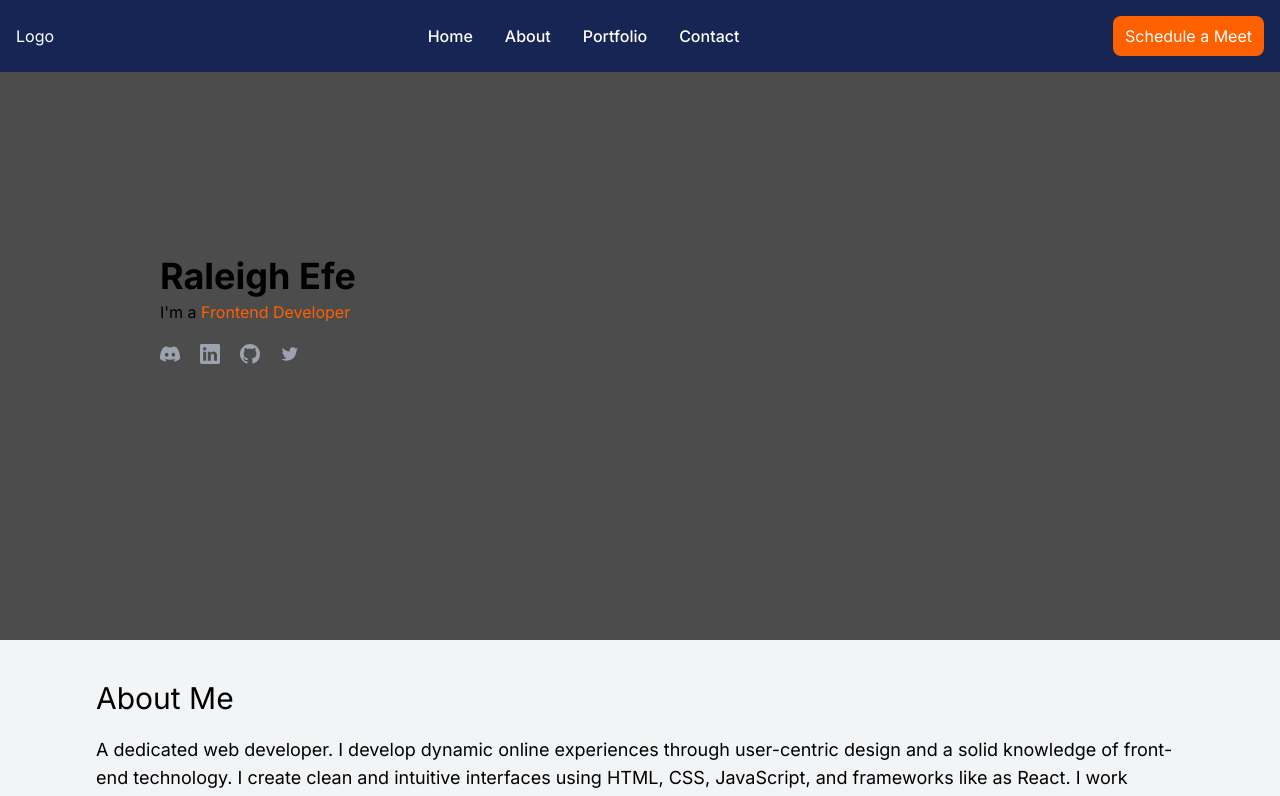
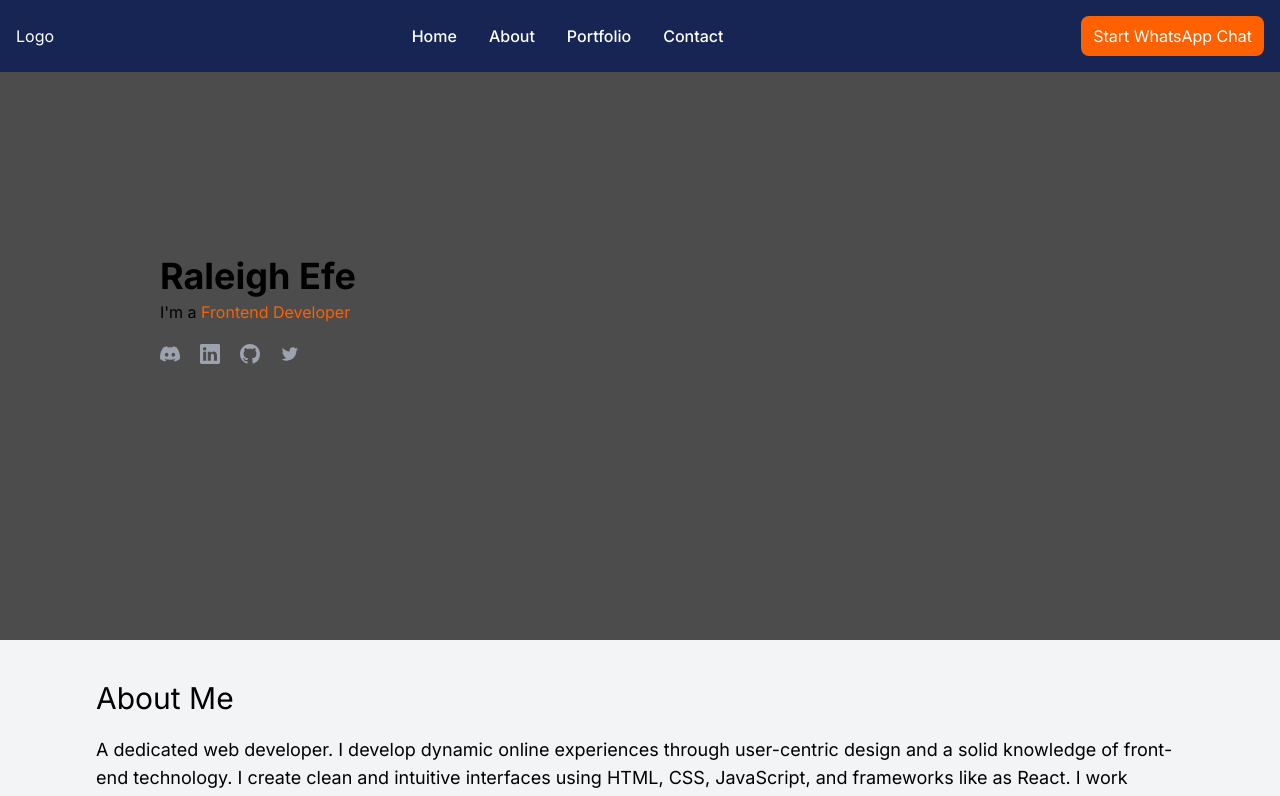
Before and after one commit to RaleighEfe/my-app, a Next.js app: page / in a window 1280 px wide. Shown: the top 796 px of the page. Built offline with nearby package versions, Linux system fonts and the light colour scheme.

Commit message:
whatsapp button added to header

```diff
--- /dev/null
+++ b/src/components/atoms/WhatsappButton.jsx
@@ -0,0 +1,20 @@
+import React from "react";
+
+function WhatsAppButton() {
+
+    const handleWhatsAppClick = () => {
+    const url = "https://wa.me/2349121309034";
+    window.open(url);
+  };
+
+  return (
+    <button
+      onClick={handleWhatsAppClick}
+      className="bg-primary px-3 py-2 rounded-lg text-white text-base"
+    >
+      Start WhatsApp Chat
+    </button>
+  );
+}
+
+export default WhatsAppButton;
--- a/src/components/molecules/NavBar.jsx
+++ b/src/components/molecules/NavBar.jsx
@@ -1,6 +1,6 @@
 "use client";
 import { HiOutlineMenuAlt2 } from "react-icons/hi";
-import Buttons from "../atoms/Buttons";
+import WhatsAppButton from "../atoms/WhatsappButton";
 import Link from "next/link";
 import { useState } from "react";
 import Calendly from "../atoms/Calendly";
@@ -16,7 +16,7 @@ const NavBar = () => {
         <div className="max-w-screen-xl flex flex-wrap items-center justify-between mx-auto p-4">
           <div className="text-white">Logo</div>
           <div className="flex md:order-2">
-            <Buttons>Schedule a Meet</Buttons>
+            <WhatsAppButton/>
             {/* <Calendly /> */}
             <button
               type="button"
```
